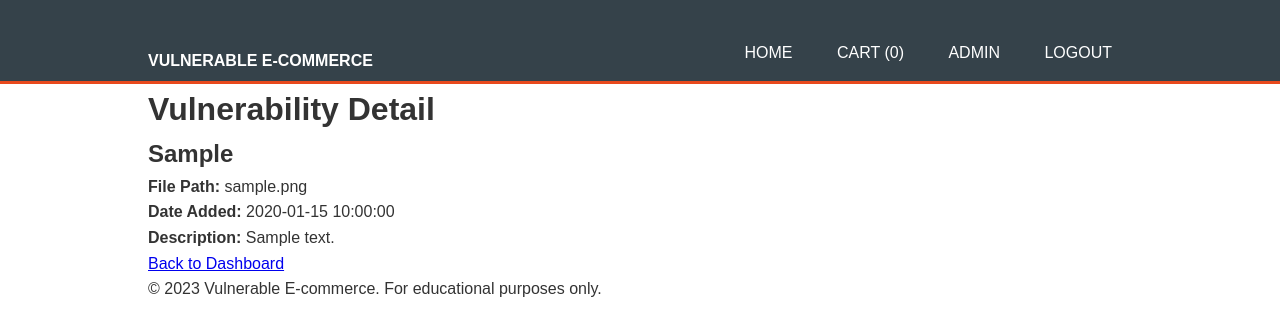
After one commit to breatheco-de/vulnerable-store, a Flask app: page /admin/vulnerability/1 in a window 1280 px wide. The commit adds this page. Shown: the top 336 px of the page. Run offline with Flask 3, Linux system fonts and the light colour scheme; a user stored in the database is signed in; tables that the repository leaves empty hold one stand-in row (values such as "Sample post").

Commit message:
Agent query: As an admin user, can you check if the admin dashboard now displays a list of applied vulnerabilities? Also, try generating a new vulnerability and verify if it appears in the list.

```diff
--- a/routes/admin.py
+++ b/routes/admin.py
@@ -1,6 +1,6 @@
 from flask import Blueprint, render_template, request, redirect, url_for, flash
 from flask_login import login_required, current_user
-from models import Product, Order, db
+from models import Product, Order, Vulnerability, db
 from services.code_updater import apply_vulnerability
 
 bp = Blueprint('admin', __name__, url_prefix='/admin')
@@ -15,7 +15,8 @@ def require_admin():
 @bp.route('/')
 def dashboard():
     orders = Order.query.order_by(Order.id.desc()).limit(10).all()
-    return render_template('admin/dashboard.html', orders=orders)
+    vulnerabilities = Vulnerability.query.order_by(Vulnerability.date_added.desc()).all()
+    return render_template('admin/dashboard.html', orders=orders, vulnerabilities=vulnerabilities)
 
 @bp.route('/products')
 def products():
@@ -74,3 +75,9 @@ def generate_vulnerability():
         flash(f'Error generating vulnerability: {str(e)}')
 
     return redirect(url_for('admin.dashboard'))
+
+@bp.route('/vulnerability/<int:vulnerability_id>')
+@login_required
+def vulnerability_detail(vulnerability_id):
+    vulnerability = Vulnerability.query.get_or_404(vulnerability_id)
+    return render_template('admin/vulnerability_detail.html', vulnerability=vulnerability)
--- /dev/null
+++ b/templates/admin/vulnerability_detail.html
@@ -0,0 +1,14 @@
+{% extends "base.html" %}
+
+{% block title %}Vulnerability Detail - Vulnerable E-commerce{% endblock %}
+
+{% block content %}
+    <h1>Vulnerability Detail</h1>
+    <div class="vulnerability-detail">
+        <h2>{{ vulnerability.type }}</h2>
+        <p><strong>File Path:</strong> {{ vulnerability.file_path }}</p>
+        <p><strong>Date Added:</strong> {{ vulnerability.date_added.strftime('%Y-%m-%d %H:%M:%S') }}</p>
+        <p><strong>Description:</strong> {{ vulnerability.description }}</p>
+    </div>
+    <a href="{{ url_for('admin.dashboard') }}">Back to Dashboard</a>
+{% endblock %}
```
Also changed, not shown: models.py (+8 -0 lines), services/code_updater.py (+14 -2 lines), templates/admin/dashboard.html (+24 -0 lines).
